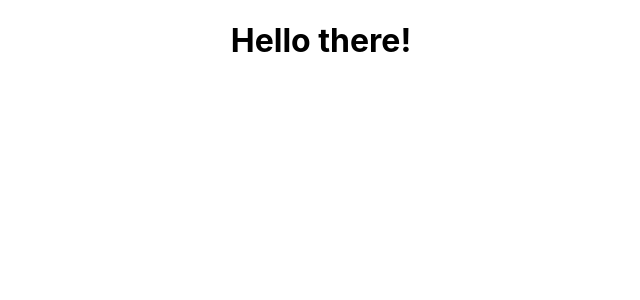
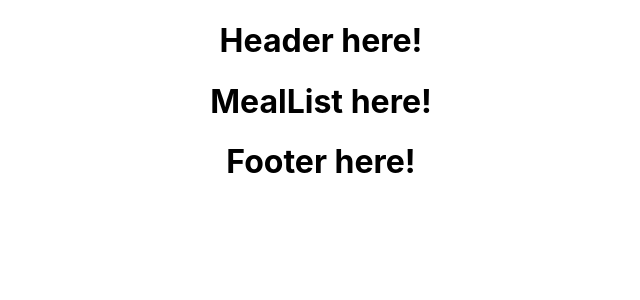
Before and after one commit to Laguna1/catalog-react-redux-capstone, a React (Create React App) app: page / in a window 1280 px wide. Shown: the top 300 px of the page, without its empty margins (319-959 px from the left). Built offline with nearby package versions, Linux system fonts and the light colour scheme.

Commit message:
Render Page components

```diff
--- a/package.json
+++ b/package.json
@@ -3,6 +3,7 @@
   "version": "0.1.0",
   "private": true,
   "dependencies": {
+    "@reduxjs/toolkit": "^1.5.0",
     "@testing-library/jest-dom": "^5.11.4",
     "@testing-library/react": "^11.1.0",
     "@testing-library/user-event": "^12.1.10",
--- a/src/components/App.js
+++ b/src/components/App.js
@@ -1,9 +1,17 @@
+import React from 'react';
+import Header from './Header';
+import Footer from './Footer';
+import MealList from '../containers/MealList';
 import './App.css';
 
 function App() {
   return (
     <div className="App">
-      <h1>Hello there!</h1>
+      <Header />
+      <div>
+        <MealList />
+      </div>
+      <Footer />
     </div>
   );
 }
--- a/src/components/Footer.js
+++ b/src/components/Footer.js
@@ -0,0 +1,9 @@
+function Footer() {
+  return (
+    <div className="footer">
+      <h1>Footer here!</h1>
+    </div>
+  );
+}
+
+export default Footer;
--- a/src/components/Header.js
+++ b/src/components/Header.js
@@ -0,0 +1,9 @@
+function Header() {
+  return (
+    <div className="header">
+      <h1>Header here!</h1>
+    </div>
+  );
+}
+
+export default Header;
--- a/src/containers/MealList.js
+++ b/src/containers/MealList.js
@@ -0,0 +1,11 @@
+import React from 'react';
+
+function MealList() {
+  return (
+    <div className="meal-list">
+      <h1>MealList here!</h1>
+    </div>
+  );
+}
+
+export default MealList;
```
Also changed, not shown: 1 other file (tests, documents, lock files or other folders).
